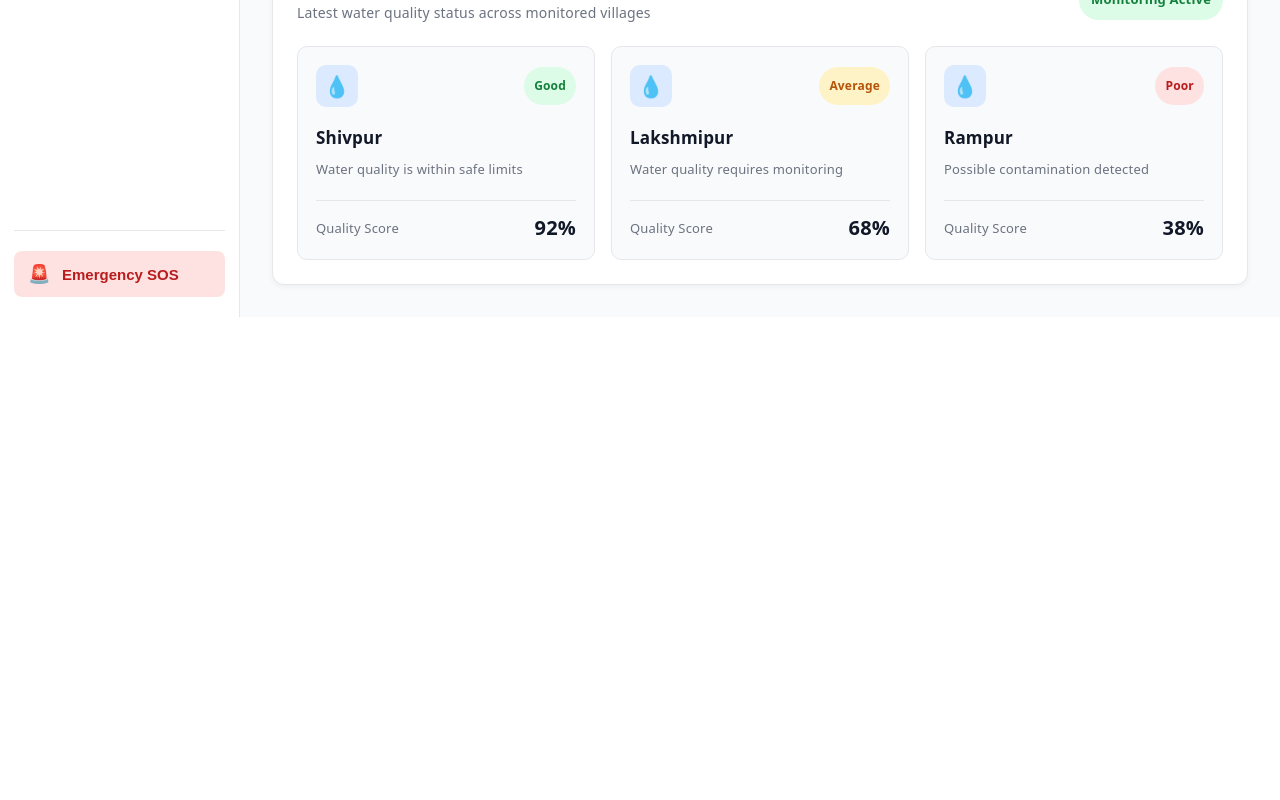
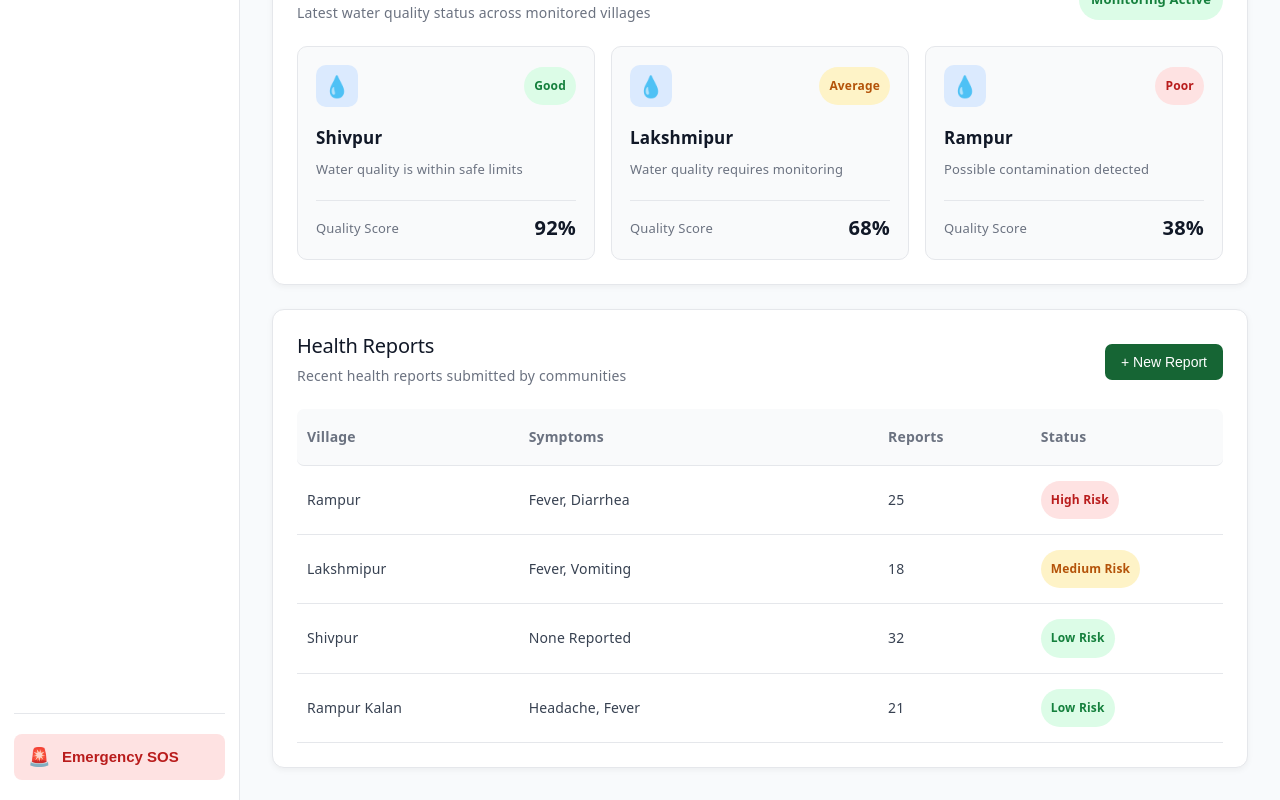
Before and after one commit to Vikashkumar920/Smart-Community-Health-Monitoring-System, a React (Vite) app in the folder frontend/: page / in a window 1280 px wide. Shown: the part 1863-2663 px from the top of the page. Before the commit the page ends 2180 px from the top, so only its background shows below. Built offline with nearby package versions, Linux system fonts and the light colour scheme.

Commit message:
Add health reports section

```diff
--- a/frontend/src/App.jsx
+++ b/frontend/src/App.jsx
@@ -7,6 +7,7 @@ import RecentReports from './components/RecentReports/RecentReports'
 import RiskOverview from './components/RiskOverview/RiskOverview'
 import VillageOverview from './components/VillageOverview/VillageOverview'
 import WaterQuality from './components/WaterQuality/WaterQuality'
+import HealthReports from './components/HealthReports/HealthReports'
 
 function App() {
   return (
@@ -67,6 +68,8 @@ function App() {
           <VillageOverview />
 
           <WaterQuality />
+
+          <HealthReports />
         </main>
       </div>
     </>
--- /dev/null
+++ b/frontend/src/components/HealthReports/HealthReports.css
@@ -0,0 +1,106 @@
+.health-reports {
+  background: #ffffff;
+  border: 1px solid #e5e7eb;
+  border-radius: 12px;
+  padding: 24px;
+  margin-top: 24px;
+  box-shadow: 0 2px 6px rgba(0, 0, 0, 0.05);
+}
+
+.reports-title {
+  display: flex;
+  justify-content: space-between;
+  align-items: center;
+  margin-bottom: 20px;
+}
+
+.reports-title h2 {
+  margin: 0 0 5px;
+  font-size: 20px;
+  color: #111827;
+}
+
+.reports-title p {
+  margin: 0;
+  color: #6b7280;
+  font-size: 14px;
+}
+
+.report-btn {
+  border: none;
+  background: #166534;
+  color: white;
+  padding: 10px 16px;
+  border-radius: 7px;
+  cursor: pointer;
+  font-size: 14px;
+}
+
+.report-btn:hover {
+  background: #14532d;
+}
+
+.reports-table {
+  width: 100%;
+}
+
+.report-row {
+  display: grid;
+  grid-template-columns: 1.2fr 2fr 0.8fr 1fr;
+  gap: 15px;
+  align-items: center;
+  padding: 15px 10px;
+  border-bottom: 1px solid #e5e7eb;
+  color: #374151;
+  font-size: 14px;
+}
+
+.report-heading {
+  font-weight: 600;
+  color: #6b7280;
+  background: #f9fafb;
+  border-radius: 7px;
+}
+
+.report-high,
+.report-medium,
+.report-low {
+  width: fit-content;
+  padding: 6px 10px;
+  border-radius: 20px;
+  font-size: 12px;
+  font-weight: 600;
+}
+
+.report-high {
+  background: #fee2e2;
+  color: #b91c1c;
+}
+
+.report-medium {
+  background: #fef3c7;
+  color: #b45309;
+}
+
+.report-low {
+  background: #dcfce7;
+  color: #15803d;
+}
+
+@media (max-width: 700px) {
+  .reports-title {
+    flex-direction: column;
+    align-items: flex-start;
+    gap: 15px;
+  }
+
+  .report-heading {
+    display: none;
+  }
+
+  .report-row {
+    grid-template-columns: 1fr;
+    gap: 8px;
+    padding: 16px 10px;
+  }
+}
--- /dev/null
+++ b/frontend/src/components/HealthReports/HealthReports.jsx
@@ -0,0 +1,57 @@
+import './HealthReports.css'
+
+function HealthReports() {
+  return (
+    <section className="health-reports">
+      <div className="reports-title">
+        <div>
+          <h2>Health Reports</h2>
+          <p>Recent health reports submitted by communities</p>
+        </div>
+
+        <button className="report-btn">
+          + New Report
+        </button>
+      </div>
+
+      <div className="reports-table">
+        <div className="report-row report-heading">
+          <span>Village</span>
+          <span>Symptoms</span>
+          <span>Reports</span>
+          <span>Status</span>
+        </div>
+
+        <div className="report-row">
+          <span>Rampur</span>
+          <span>Fever, Diarrhea</span>
+          <span>25</span>
+          <span className="report-high">High Risk</span>
+        </div>
+
+        <div className="report-row">
+          <span>Lakshmipur</span>
+          <span>Fever, Vomiting</span>
+          <span>18</span>
+          <span className="report-medium">Medium Risk</span>
+        </div>
+
+        <div className="report-row">
+          <span>Shivpur</span>
+          <span>None Reported</span>
+          <span>32</span>
+          <span className="report-low">Low Risk</span>
+        </div>
+
+        <div className="report-row">
+          <span>Rampur Kalan</span>
+          <span>Headache, Fever</span>
+          <span>21</span>
+          <span className="report-low">Low Risk</span>
+        </div>
+      </div>
+    </section>
+  )
+}
+
+export default HealthReports
```
